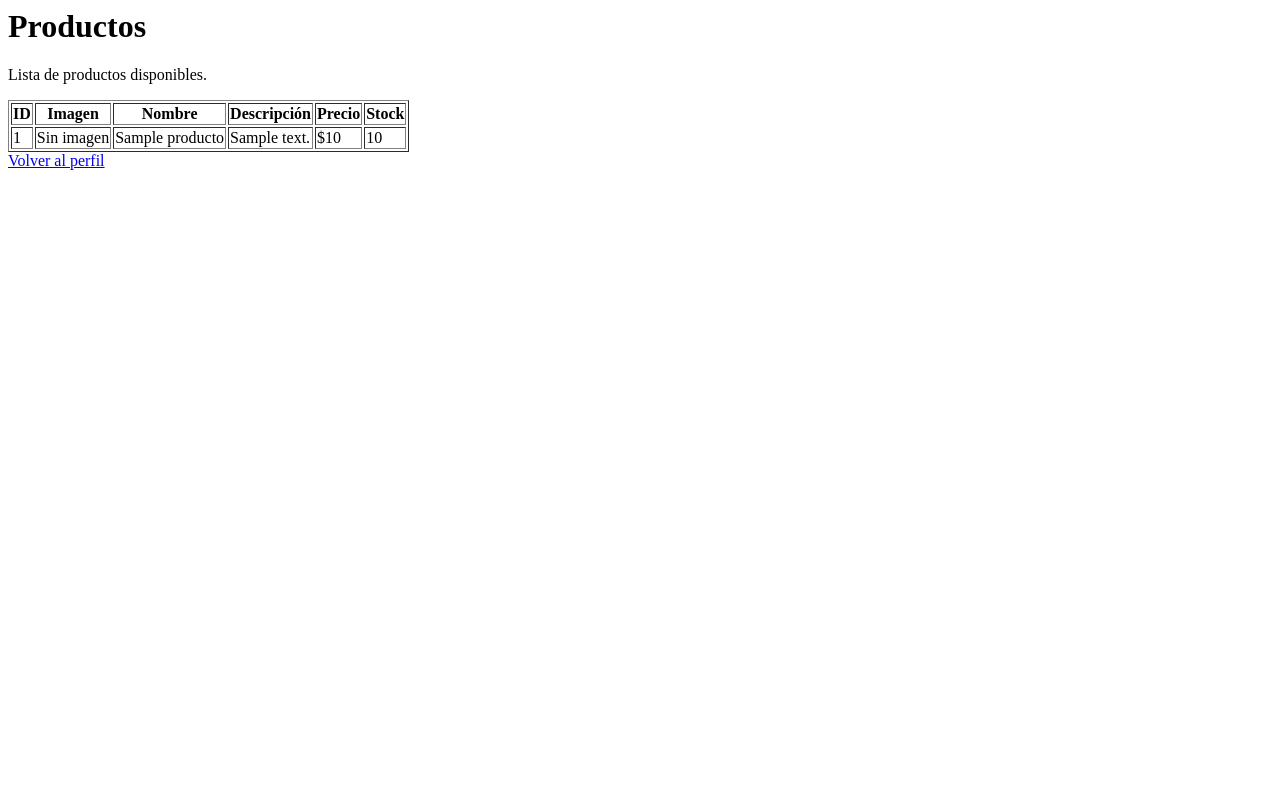
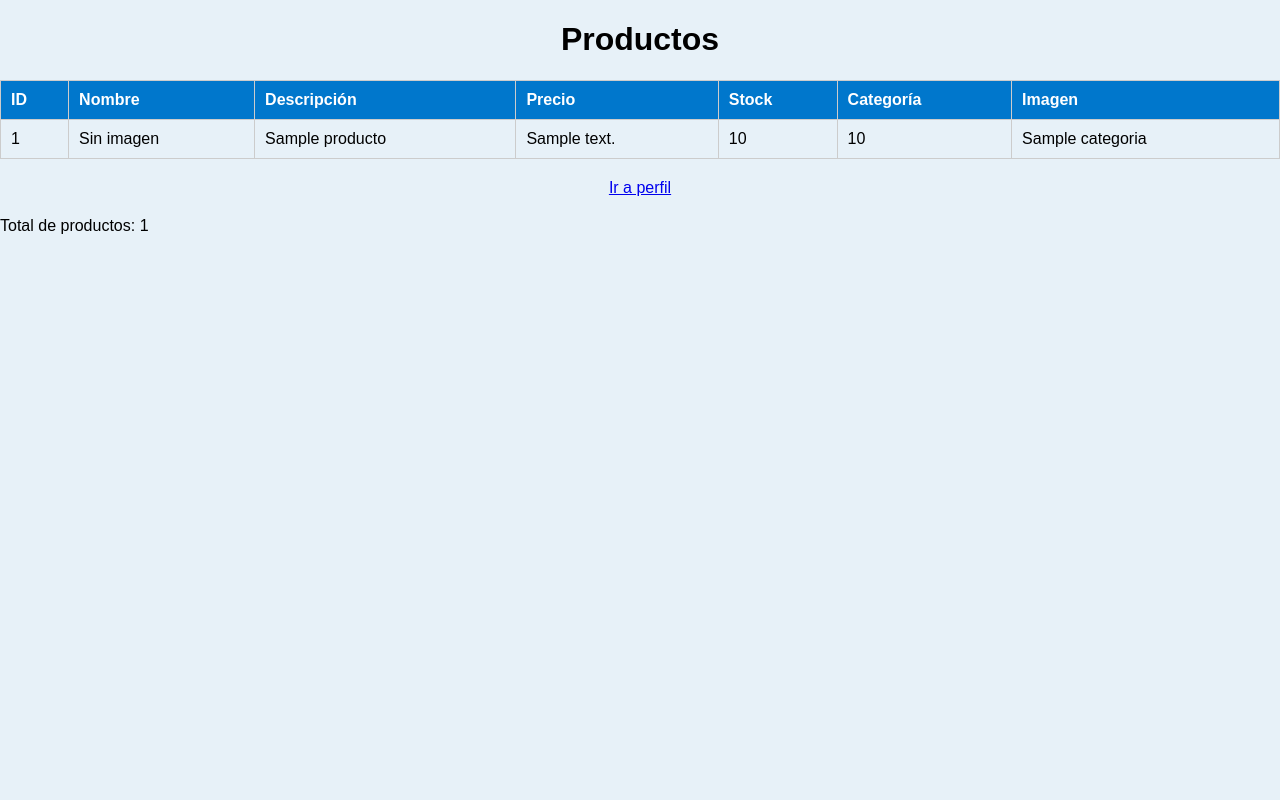
Before and after one commit to Leo2406Abi/pagina_web, a Django app: template tienda/templates/tienda/productos.html in a window 1280 px wide. Run offline with Django 5.2, Linux system fonts and the light colour scheme; the template is opened without the code that fills it: most values are stand-ins (such as "Sample title", 1, 10 or a date in 2020).

Commit message:
Update productos.html

```diff
--- a/tienda/templates/tienda/productos.html
+++ b/tienda/templates/tienda/productos.html
@@ -1,41 +1,56 @@
-{% load static %}
-
-<h1>Productos</h1>
-<p>Lista de productos disponibles.</p>
-
-<table border="1">
-    <thead>
+<!DOCTYPE html>
+<html lang="es">
+    {% load static %}
+<head>
+    <meta charset="UTF-8">
+    <title>LISTA DE PRODUCTOS DISPONIBLES</title>
+    <style>
+        body { font-family: Arial, sans-serif; background-color: #e7f1f8; margin: 0; padding: 0; }
+        h1 { text-align: center; }
+        table { width: 100%; border-collapse: collapse; margin: 20px 0; }
+        th, td { border: 1px solid #ccc; padding: 10px; text-align: left; }
+        th { background-color: #0077cc; color: white; }
+        .volver { text-align: center; margin: 20px; }
+    </style>
+</head>
+<body>
+<header><h1>Productos</h1></header>
+<main>
+    <table>
         <tr>
             <th>ID</th>
-            <th>Imagen</th>
             <th>Nombre</th>
             <th>Descripción</th>
             <th>Precio</th>
             <th>Stock</th>
+            <th>Categoría</th>
+            <th>Imagen</th>
         </tr>
-    </thead>
-    <tbody>
-        {% for producto in productos %}
+        {% for p in productos %}
         <tr>
-            <td>{{ producto.producto_id }}</td>
+            <td>{{ p.producto_id }}</td>
             <td>
-                {% if producto.imagen %}
-                    <img src="{% static producto.imagen %}" alt="Imagen de {{ producto.nombre }}" width="70">
+                {% if p.imagen %}
+                    <img src="{% static p.imagen %}" alt="Imagen de {{ p.nombre }}" width="100">
                 {% else %}
                     Sin imagen
                 {% endif %}
             </td>
-            <td>{{ producto.nombre }}</td>
-            <td>{{ producto.descripción }}</td>
-            <td>${{ producto.precio }}</td>
-            <td>{{ producto.cantidad_en_stock }}</td>
-        </tr>
-        {% empty %}
-        <tr>
-            <td colspan="6">No hay productos disponibles.</td>
+            <td>{{ p.nombre }}</td>
+            <td>{{ p.descripción }}</td>
+            <td>{{ p.precio }}</td>
+            <td>{{ p.cantidad_en_stock }}</td>
+            <td>{{ p.categoria.nombre }}</td>
+
         </tr>
         {% endfor %}
-    </tbody>
-</table>
-
-<a href="{% url 'perfil' %}">Volver al perfil</a>
+    </table>
+    <div class="volver"><a href="{% url 'profile' %}">Ir a perfil</a></div>
+    {% if productos %}
+        <p>Total de productos: {{ productos|length }}</p>
+    {% else %}
+        <p>No hay productos registrados.</p>
+    {% endif %}
+</main>
+</body>
+</html>
```
